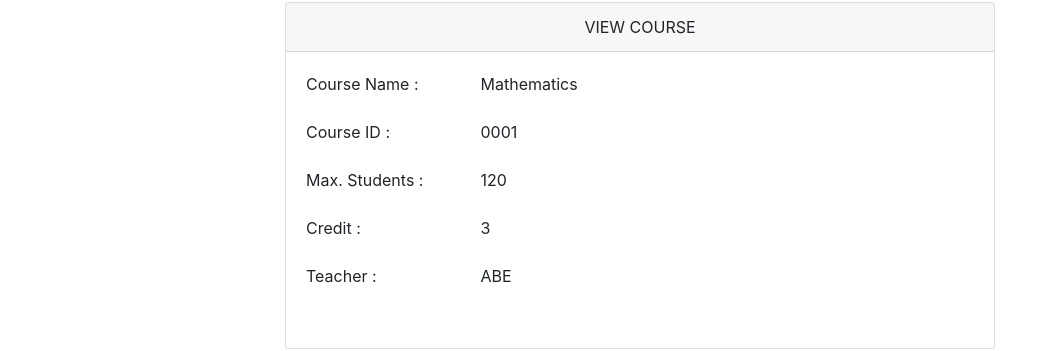
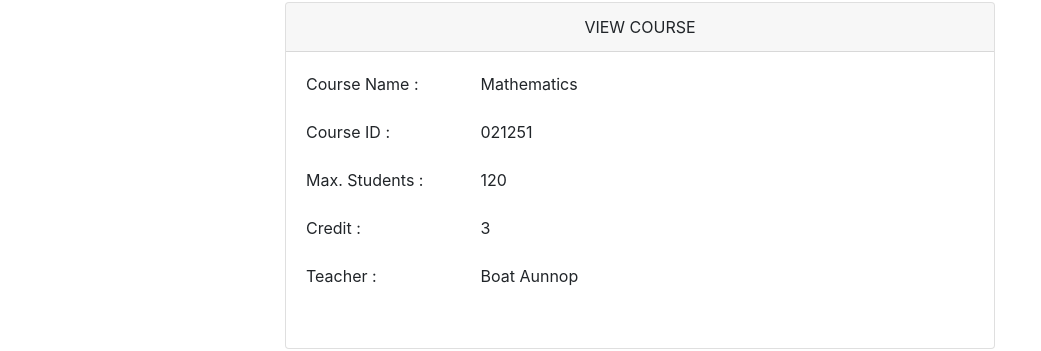
Before and after one commit to pasakornCAMT/registration-system-project, an Angular app in the folder my-app/: page /view-course in a window 1280 px wide. Shown: the part 102-453 px from the top of the page, without its empty margins (0-1041 px from the left). Built offline with nearby package versions, Linux system fonts and the light colour scheme.

Commit message:
Update UC-02,03 Update course ID, teacher name

```diff
--- a/my-app/src/app/course/view-course/view-course.component.html
+++ b/my-app/src/app/course/view-course/view-course.component.html
@@ -17,7 +17,7 @@
               <div class="form-group row">
                 <label id="courseID" class="col-sm-3">Course ID :</label>
                 <div class="col-sm-9">
-                  <label >0001</label>
+                  <label >021251</label>
                 </div>
               </div>
               <div class="form-group row">
@@ -36,7 +36,7 @@
                 <label id="teacher" class="col-sm-3 ">Teacher :</label>
                 <div class="col-sm-9">
                   <div class="input-group mb-3">
-                    <label >ABE</label>
+                    <label >Boat Aunnop</label>
                   </div>
                 </div>
               </div>
--- a/my-app/src/app/student/view-student/student.component.ts
+++ b/my-app/src/app/student/view-student/student.component.ts
@@ -2,6 +2,7 @@ import {Component, OnInit} from '@angular/core';
 import {Course} from '../../course/course';
 import {COURSES} from '../../mocks';
 import {Router} from '@angular/router';
+import index from "@angular/cli/lib/cli";
 
 @Component({
   selector: 'app-student',
@@ -33,6 +34,4 @@ export class StudentComponent implements OnInit {
   viewGPA(){
     this.router.navigate(['/view-student-gpa']);
   }
-
-
 }
```
Also changed, not shown: 2 other files (tests, documents, lock files or other folders).
